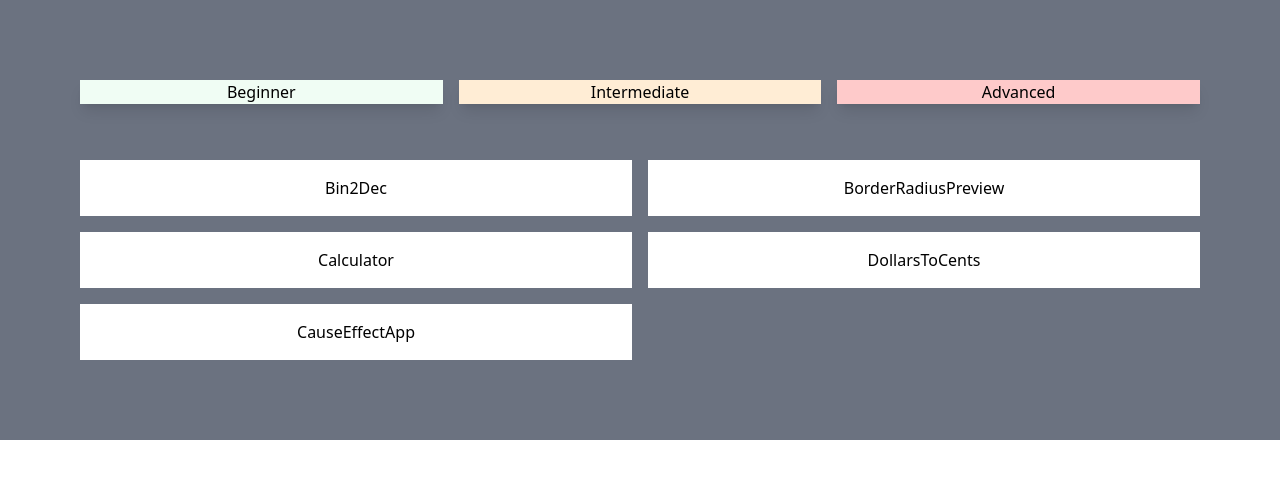
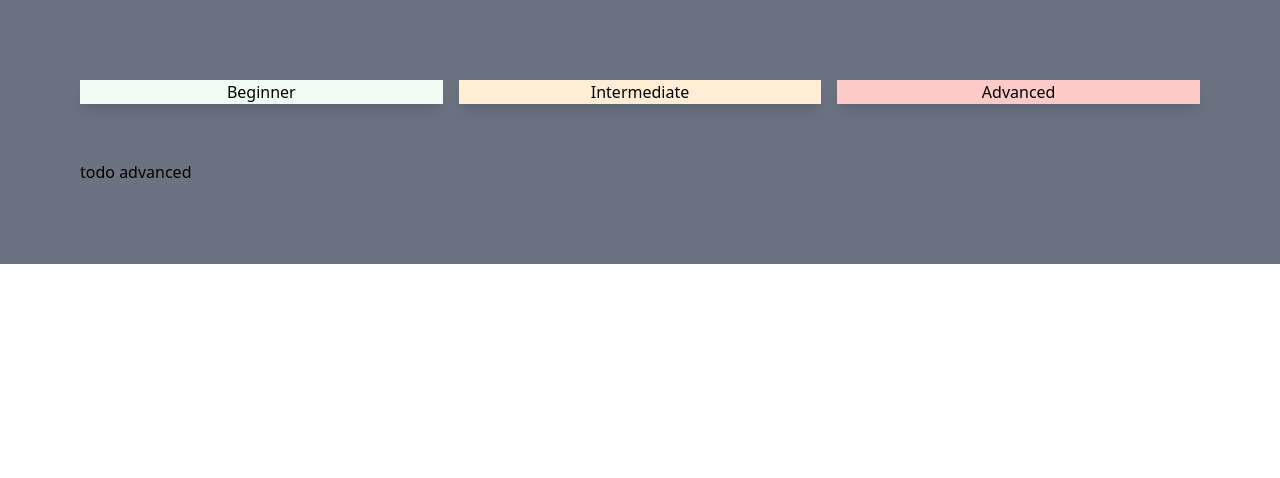
Before and after one commit to tminhvu/app-ideas, a React (Create React App) app: page /advanced in a window 1280 px wide. Shown: the top 478 px of the page. Built offline with nearby package versions, Linux system fonts and the light colour scheme.

Commit message:
add placeholder for intermediate and advanced

```diff
--- a/src/App.js
+++ b/src/App.js
@@ -6,6 +6,9 @@ import Calculator from "./beginner/Calculator";
 import BorderRadiusPreview from "./beginner/BorderRadiusPreview";
 import DollaToCents from "./beginner/DollarsToCents";
 import CauseEffectApp from "./beginner/CauseEffectApp";
+
+import Intermediate from "./intermediate/Intermediate";
+import Advanced from "./advanced/Advanced";
 
 function App() {
     return (
@@ -29,8 +32,10 @@ function App() {
                     <Route path='/beginner/calculator' element={<Calculator />} />
                     <Route path='/beginner/dollarstocents' element={<DollaToCents />} />
                     <Route path='/beginner/causeeffectapp' element={<CauseEffectApp />} />
-                    <Route path='/intermediate/*' element={<Beginner />} />
-                    <Route path='/advanced/*' element={<Beginner />} />
+
+                    <Route path='/intermediate' element={<Intermediate />} />
+                    <Route path='/advanced' element={<Advanced />} />
+
                 </Routes>
             </BrowserRouter>
         </div>
--- /dev/null
+++ b/src/advanced/Advanced.js
@@ -0,0 +1,9 @@
+const Advanced = () => {
+    return (
+        <div className="grid grid-cols-2 gap-4 place-content-between mt-14">
+            todo advanced
+        </div>
+    )
+}
+
+export default Advanced
--- a/src/beginner/Calculator.js
+++ b/src/beginner/Calculator.js
@@ -5,7 +5,7 @@ const Button = (props) => {
     const text = props.text
     return (
         <button
-            className="bg-cyan-50 border-2 border-cyan-100 rounded p-1 hover:border-black"
+            className="bg-green-50 border-2 border-green-100 rounded p-1 hover:border-black"
             onClick={() => {
                 props.onClick(old => old + text);
             }}
--- /dev/null
+++ b/src/intermediate/Intermediate.js
@@ -0,0 +1,9 @@
+const Intermediate = () => {
+    return (
+        <div className="grid grid-cols-2 gap-4 place-content-between mt-14">
+            todo intermediate
+        </div>
+    )
+}
+
+export default Intermediate
```
Also changed, not shown: src/Intermediate.js (added).
